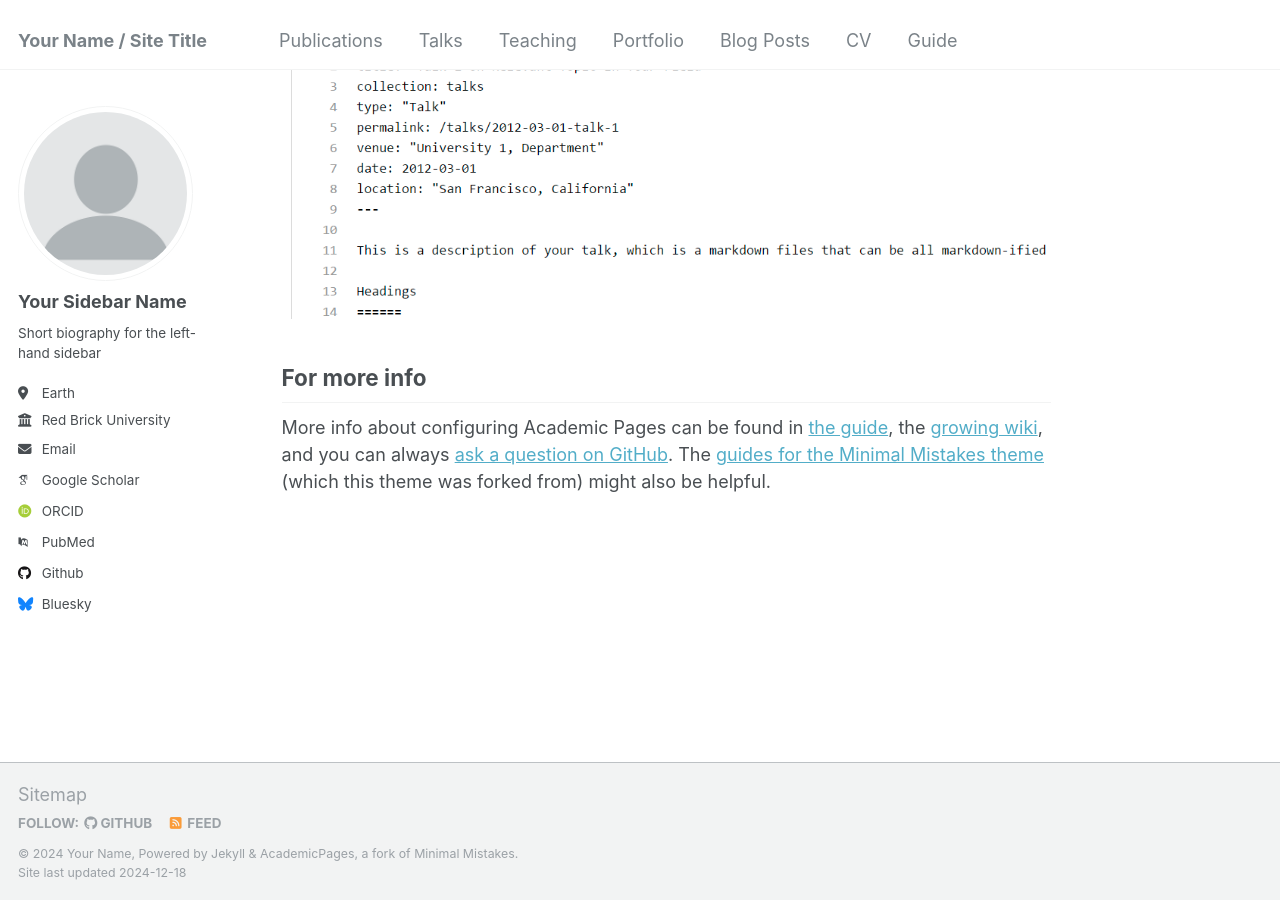
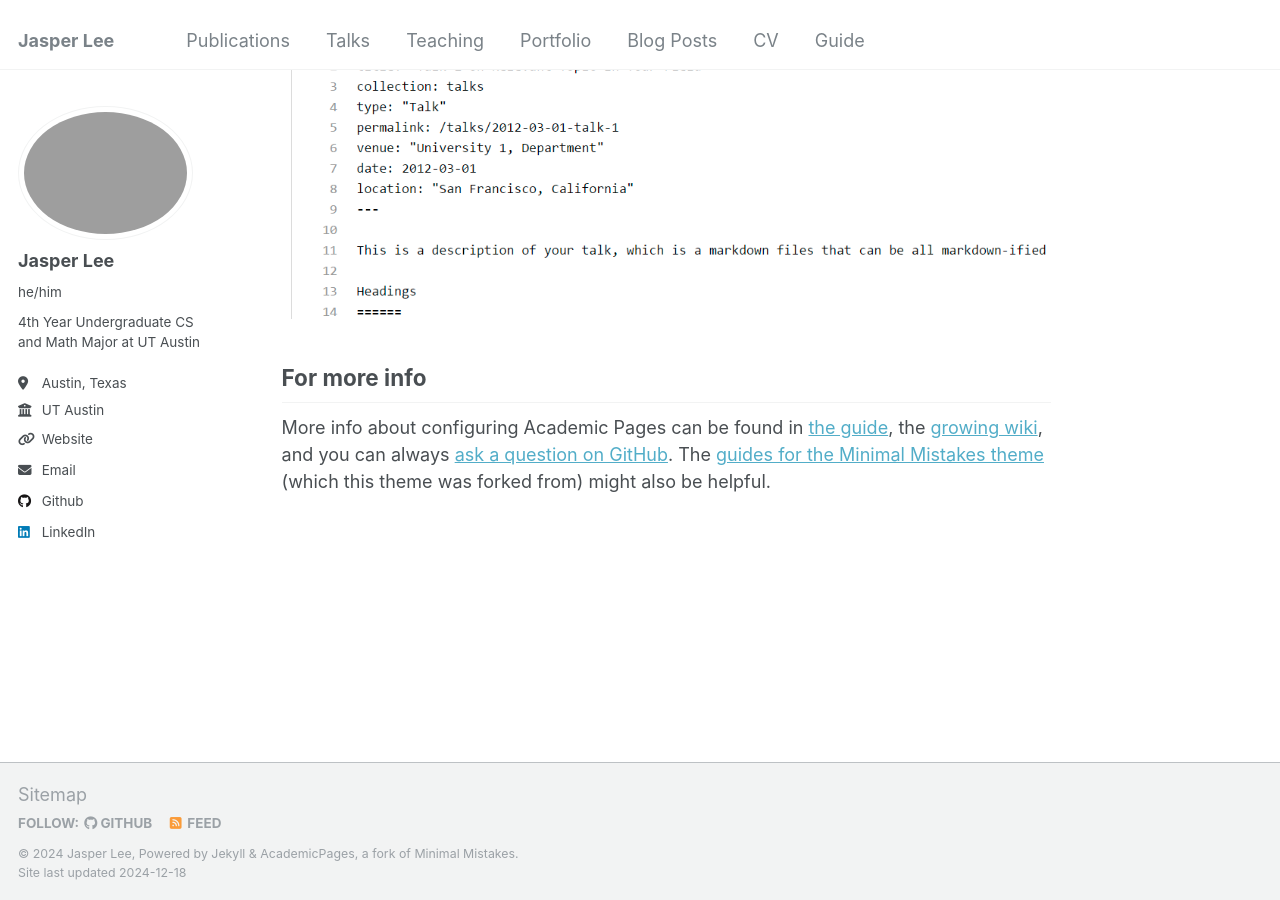
Before and after one commit to leejasper851/leejasper851.github.io, a Jekyll site: the page built from _pages/about.md, in a window 1280 px wide and 900 px high, scrolled down 2643 px. Built offline with Jekyll 4.4.1, drawn with Linux system fonts in a browser that asks for light colours; some web fonts are replaced.

Commit message:
made basic changes to top of '_config.yml', including adding portrait image

```diff
--- a/_config.yml
+++ b/_config.yml
@@ -8,35 +8,35 @@
 
 # Basic Site Settings
 locale                   : "en-US"
-title                    : "Your Name / Site Title"
+title                    : "Jasper Lee"
 title_separator          : "-"
-name                     : &name "Your Name"
-description              : &description "personal description"
-url                      : https://academicpages.github.io # the base hostname & protocol for your site e.g. "https://[your GitHub username].github.io"
+name                     : &name "Jasper Lee"
+description              : &description "personal description" # TODO: update
+url                      : https://leejasper851.github.io # the base hostname & protocol for your site e.g. "https://[your GitHub username].github.io"
 baseurl                  : "" # the subpath of your site, e.g. "/blog"
-repository               : "academicpages/academicpages.github.io"
+repository               : "leejasper851/leejasper851.github.io"
 
 # Site Author - The following control what appear as part of the author content on the side bar.
 #               If a field is blank the icon and link will not appear, otherwise it will be shown.
 #               Additional customization can be done by editing /_includes/author-profile.html
 author:
   # Biographic information
-  avatar           : "profile.png"
-  name             : "Your Sidebar Name"
-  pronouns         : # example: "she/her"
-  bio              : "Short biography for the left-hand sidebar"
-  location         : "Earth"
-  employer         : "Red Brick University"
-  uri              : # URL
-  email            : "none@example.org"
+  avatar           : "custom/Portrait3.png"
+  name             : "Jasper Lee"
+  pronouns         : "he/him" # example: "she/her"
+  bio              : "4th Year Undergraduate CS and Math Major at UT Austin"
+  location         : "Austin, Texas"
+  employer         : "UT Austin"
+  uri              : "https://leejasper851.github.io" # URL # TODO: is this necessary?
+  email            : "leejasper851@gmail.com"
 
   # Academic websites
   arxiv            : # URL - Update with the correct link to your profile
-  googlescholar    : "https://scholar.google.com/citations?user=PS_CX0AAAAAJ"
+  googlescholar    : # "https://scholar.google.com/citations?user=PS_CX0AAAAAJ"
   impactstory      : # URL
-  orcid            : "http://orcid.org/yourorcidurl"
+  orcid            : # "http://orcid.org/yourorcidurl"
   semantic         : # URL
-  pubmed           : "https://www.ncbi.nlm.nih.gov/pubmed/?term=john+snow"
+  pubmed           : # "https://www.ncbi.nlm.nih.gov/pubmed/?term=john+snow"
   researchgate     : # URL
   scopus           : # URL
 
@@ -44,12 +44,12 @@ author:
   bitbucket        : # Username - Update with your username on the site
   codepen          : # Username
   dribbble         : # Username
-  github           : "academicpages"
+  github           : "leejasper851"
   kaggle           : # Username
   stackoverflow    : # User number or user number and name (i.e., use "1" or "1/jeff-atwood")
 
-  # Social media
-  bluesky          : "bsky.app" # Replace this with you Bluesky username
+  # Social media # TODO: update all
+  bluesky          : # "bsky.app" # Replace this with you Bluesky username
   facebook         : # Username
   flickr           : # Username
   foursquare       : # Username
@@ -58,7 +58,7 @@ author:
   keybase          : # Username
   instagram        : # Username
   lastfm           : # Username
-  linkedin         : # Username
+  linkedin         : "jasper-w-lee" # Username
   mastodon         : # URL
   medium           : # URL
   pinterest        : # Username
@@ -89,7 +89,7 @@ breadcrumbs              : false # true, false (default)
 words_per_minute         : 160
 future                   : true
 read_more                : "disabled" # if enabled, adds "Read more" links to excerpts
-talkmap_link             : false #change to true to add link to talkmap on talks page
+talkmap_link             : false # change to true to add link to talkmap on talks page
 comments:
   provider               : # false (default), "disqus", "discourse", "facebook", "google-plus", "staticman", "custom"
   disqus:
```
Also changed, not shown: 2 other files.
